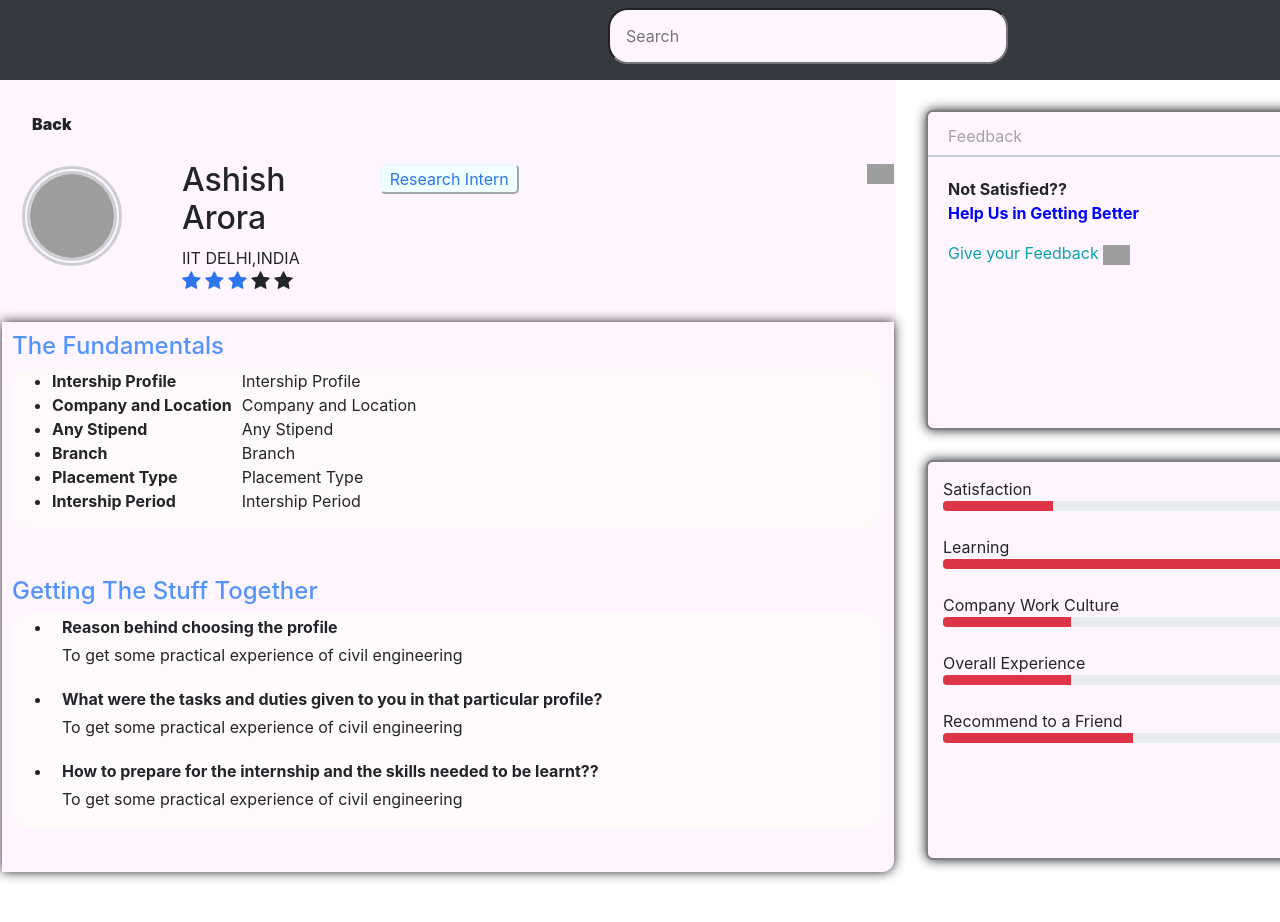
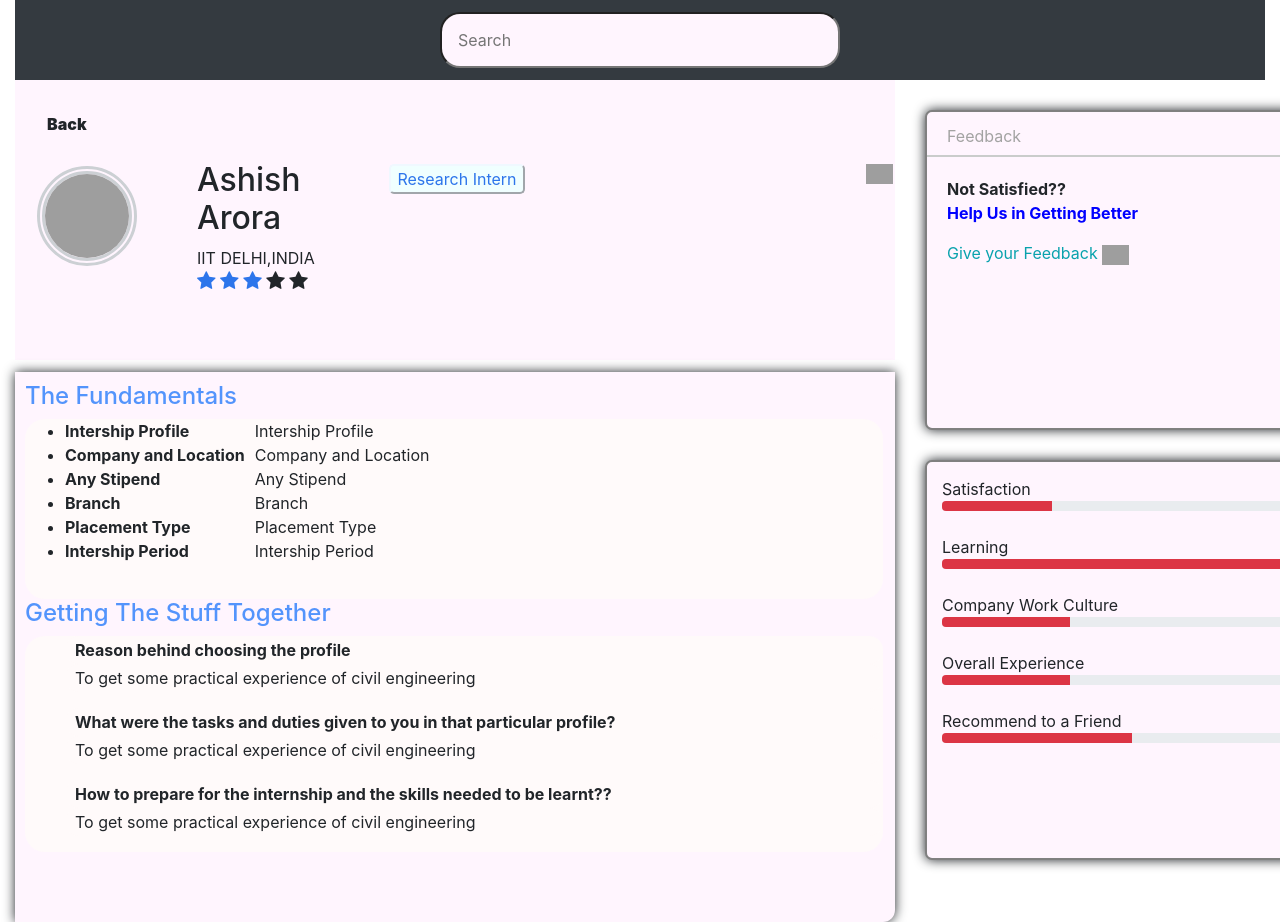
Before and after one commit to singhmayank123/home, a plain HTML site: page index.html in a window 1280 px wide. Shown: the top 922 px of the page. Drawn offline with nearby package versions, Linux system fonts and the light colour scheme; grey boxes are pictures that could not be loaded.

Commit message:
Update index.html

```diff
--- a/index.html
+++ b/index.html
@@ -3,7 +3,7 @@
 <head>
   <meta charset="UTF-8">
   <meta http-equiv="X-UA-Compatible" content="IE=edge">
-
+  <meta name="viewport" content="width=device-width, initial-scale=1, shrink-to-fit=no">
   <meta http-equiv="x-ua-compatible" content="ie=edge">
   <link rel="stylesheet" href="https://stackpath.bootstrapcdn.com/bootstrap/4.5.0/css/bootstrap.min.css" integrity="sha384-9aIt2nRpC12Uk9gS9baDl411NQApFmC26EwAOH8WgZl5MYYxFfc+NcPb1dKGj7Sk" crossorigin="anonymous">
   <link rel="stylesheet" href="https://cdnjs.cloudflare.com/ajax/libs/font-awesome/4.7.0/css/font-awesome.min.css">
@@ -11,16 +11,22 @@
    <link rel = "icon" href="https://www.quantel-laser.com/tl_files/quantel_vf/img/logo_quantel.png" type = "image/x-icon">
 
   <style type="text/css">
+.main-main-div{
+  display: flex;
+  flex-direction: row;
+  padding-bottom: 50px;
+}
+    .main-div{
+      display: flex;
+      flex-direction:column;
+      width:65em;
+    }
 input[type=text]{
-  height: 7vh;
-  width: 50vh;
+  height:7vh;
+  width:50vh;
   border-radius: 20px;
-  margin-right:17em;
-  margin-top: 0.5em;
   background-color:#fff5fe;
   outline-style:none;
-  display: flex;
-  flex-shrink: 1;
 }
 
 nav{
@@ -28,17 +34,16 @@ nav{
 }
 
 .top-div{
-  width:70%;
+  width:55em;
   height: 35vh;
-  display: inline-block;
+  flex-shrink: 1;
+  display:flex;
+  flex-direction: column;
   border:2px groove transparent;
   background-color:#fff5fe;
-  position: relative;
-  z-index: 1;
-  float: left;
 }
 .img{
-    height: 100px;
+    height:100px;
     width: 100px;
     border-radius: 50px;
     border: 8px solid #ccd0d4;
@@ -79,44 +84,45 @@ nav{
 
 .div3{
     height:550px;
+    width: 55em;
     border-right: 2px groove transparent;
     border-bottom: 2px groove transparent;
     border-bottom-right-radius: 12px 12px;
     background-color:#fff5fe;
-    position: relative;
     margin-top: 12px;
     box-shadow: 0 0 12px 0;
-    z-index: -1;
     padding: 10px;
  }
 .inner-div-1{
     display: flex;
-    position: relative;
+    flex-direction: row;
     width:100%;
-    border-radius: 20px;
+    padding-bottom: 20px;
+    border-radius:20px;
     background-color:snow;
 }
 .inner-div-2{
-    width:100%;
     display: flex;
     flex-direction:column;
-    position: relative;
     border-radius: 20px;
     background-color:snow;
   }
 .inner-div-2 li{
+    display: flex;
+    flex-direction:row;
+    border-radius: 20px;
+    background-color:snow;
     padding: 10px;
     line-height: 0.5;
     font-weight: bold;
 }
-.inner-div-2.unbold{
-}
+
 .sidebar{
   display: inline-block;
   box-sizing: border-box;
-  width: 30%;
+  width: 30em;
   height:100vh;
-  float: left;
+  float:left;
 }
 .div-sidebar1{
   height: 40vh;
@@ -158,16 +164,17 @@ p{
 </head>
 <body>
 
-<div class="">
-                 <nav class="nav bg-dark justify-content-end ">
+<div class="container-fluid">
+          <nav class="nav d-flex bg-dark justify-content-around align-items-center">
                <input type="text" placeholder="Search" class="nav-item nav-link">
           </nav>
-
+<div class="main-main-div">
+<div class="main-div">
     <div class="top-div">
           <p style="margin:10px;"><b>Back</b></p>
           <div style="display:flex;
             flex-direction: row;">
-          <img class="img fixed-left" src="https://ca-times.brightspotcdn.com/dims4/default/76fdaa4/2147483647/strip/true/crop/4914x3276+0+0/resize/1486x991!/quality/90/?url=https%3A%2F%2Fcalifornia-times-brightspot.s3.amazonaws.com%2F96%2F50%2F6f39063140808819fd2de84d14bd%2Ffacebook-scientists-letter-40005.jpg" >
+          <img class="img" src="https://ca-times.brightspotcdn.com/dims4/default/76fdaa4/2147483647/strip/true/crop/4914x3276+0+0/resize/1486x991!/quality/90/?url=https%3A%2F%2Fcalifornia-times-brightspot.s3.amazonaws.com%2F96%2F50%2F6f39063140808819fd2de84d14bd%2Ffacebook-scientists-letter-40005.jpg" >
 
           <ul class="list">
            <li><h2>Ashish Arora</h2></li>
@@ -183,7 +190,7 @@ p{
           <button class="bt">Research Intern</button>
            <img class="share" src="https://www.pinclipart.com/picdir/big/346-3469588_share-png-file-share-icon-free-download-clipart.png ">
          </div>
-
+    </div>
          <div class="div3">
                <h4 style="color: #5394fc;">The Fundamentals</h4>
                    <div class="inner-div-1">
@@ -195,7 +202,7 @@ p{
                             <li>Placement Type</li>
                             <li>Intership Period</li>
                        </ul>
-           <ul style="margin-left:10px;" class="list-unstyled">
+                        <ul style="padding-left:10px;" class="list-unstyled">
                             <li>Intership Profile</li>
                             <li>Company and Location</li>
                             <li>Any Stipend</li>
@@ -203,37 +210,37 @@ p{
                             <li>Placement Type</li>
                             <li>Intership Period</li>
                         </ul>
-         </div><br>
-         <br>
+                  </div>
+
                <h4 style="color: #5394fc;">Getting The Stuff Together</h4>
                <div class="inner-div-2">
                        <ul>
                             <li>Reason behind choosing the profile</li>
                             <li style="font-weight: normal;" class="list-unstyled">To get some practical experience of civil engineering</li>
                       </ul>
+
                        <ul>
                             <li>What were the tasks and duties given to you in that particular profile?</li>
                             <li style="font-weight: normal;" class="list-unstyled">To get some practical experience of civil engineering</li>
                       </ul>
+
                        <ul>
                             <li>How to prepare for the internship and the skills needed to be learnt??</li>
                             <li style="font-weight: normal;" class="list-unstyled">To get some practical experience of civil engineering</li>
                       </ul>
                  </div>
               </div>
- <br><br><br>
          </div>
-
     <div class="sidebar">
        <div class="div-sidebar1">
           <div class="fd">Feedback</div>
           <p> Not Satisfied?? <br>
           <span style="color: blue;padding-left:20px;">Help Us in Getting Better</span></p>
-
           <span style="padding:20px 0 0 20px;color:#09a2ad;">Give your Feedback
           <img height=20px; src="https://www.kindpng.com/picc/m/150-1509137_send-message-whatsapp-send-icon-png-transparent-png.png">
           </span>
        </div>
+
        <div class="div-sidebar2">
           Satisfaction
           <div class="progress" style="height: 10px;">
@@ -262,7 +269,9 @@ p{
        </div>
     </div>
 
+</div>
 
+</div>
     <script src="https://code.jquery.com/jquery-3.5.1.slim.min.js" integrity="sha384-DfXdz2htPH0lsSSs5nCTpuj/zy4C+OGpamoFVy38MVBnE+IbbVYUew+OrCXaRkfj" crossorigin="anonymous"></script>
     <script src="https://cdn.jsdelivr.net/npm/popper.js@1.16.0/dist/umd/popper.min.js" integrity="sha384-Q6E9RHvbIyZFJoft+2mJbHaEWldlvI9IOYy5n3zV9zzTtmI3UksdQRVvoxMfooAo" crossorigin="anonymous"></script>
     <script src="https://stackpath.bootstrapcdn.com/bootstrap/4.5.0/js/bootstrap.min.js" integrity="sha384-OgVRvuATP1z7JjHLkuOU7Xw704+h835Lr+6QL9UvYjZE3Ipu6Tp75j7Bh/kR0JKI" crossorigin="anonymous"></script>
```
Lines whose indentation alone changed are shown as unchanged.
